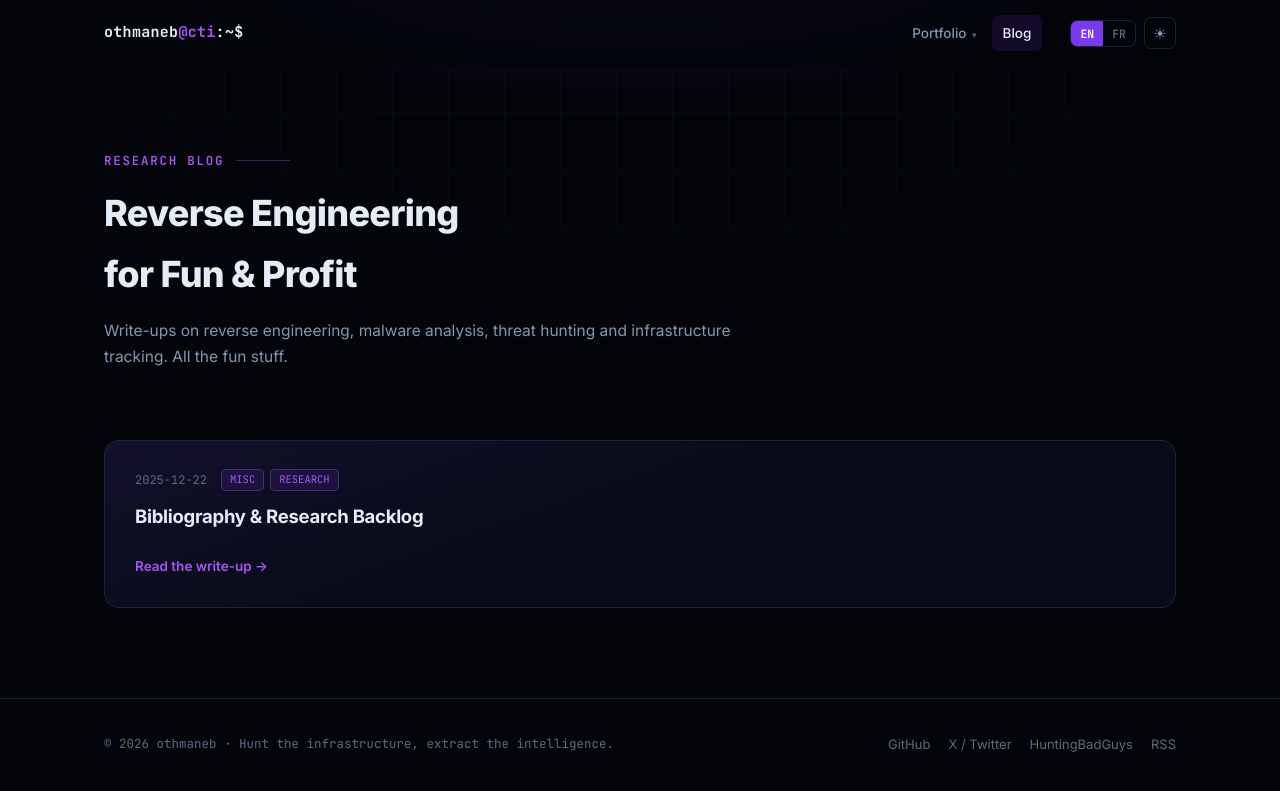
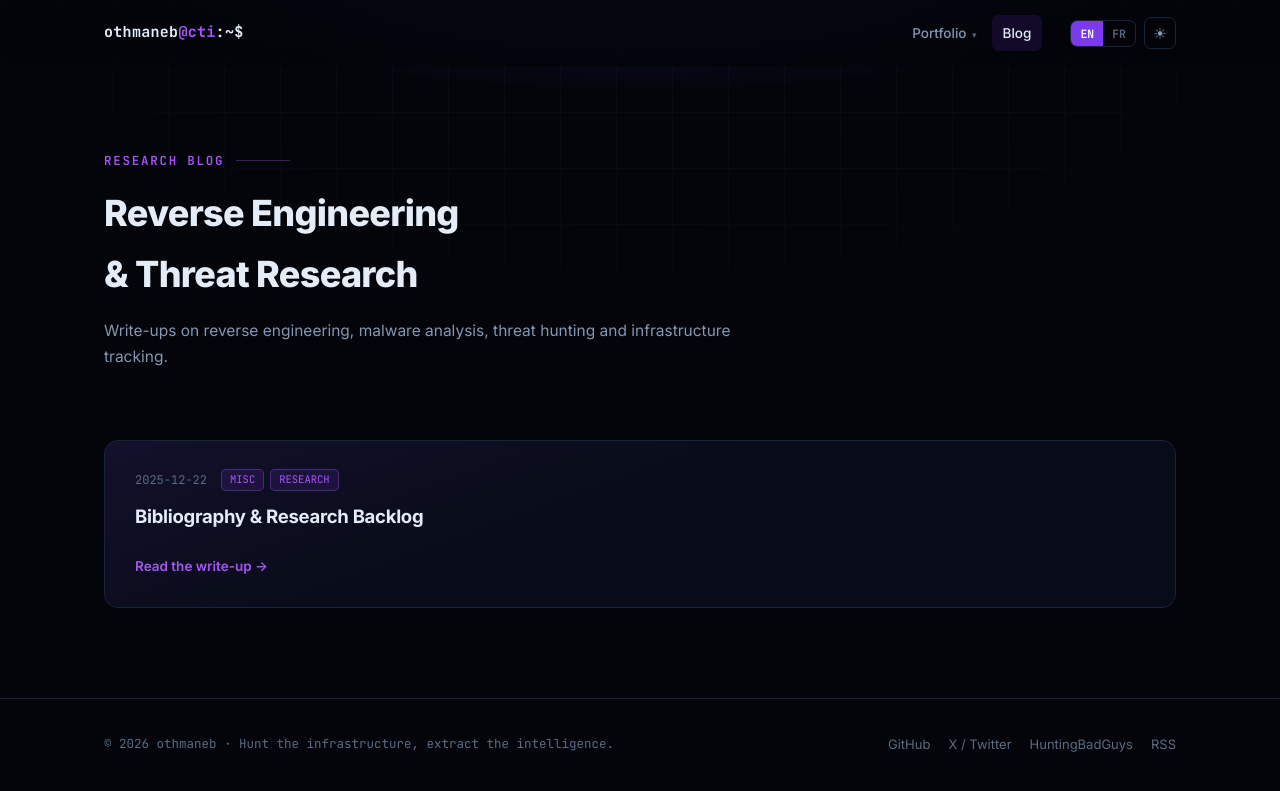
Before and after one commit to indestiny0xff/indestiny0xff.github.io, a Jekyll site: the page built from blog/index.html, in a window 1280 px wide. Shown: the top 791 px of the page. Built offline with Jekyll 4.4.1, drawn with Linux system fonts in a browser that asks for light colours.

Commit message:
Rename the blog to Reverse Engineering & Threat Research with FR translation
Co-Authored-By: Claude Fable 5 <noreply@anthropic.com>

```diff
--- a/blog/index.html
+++ b/blog/index.html
@@ -7,10 +7,10 @@ description: "Research blog: reverse engineering, malware analysis, threat hunti
 <header class="page-head">
   <div class="wrap">
     <div class="eyebrow"><span class="lang-en">Research blog</span><span class="lang-fr">Blog de recherche</span></div>
-    <h1><span class="lang-en">Reverse Engineering<br>for Fun &amp; Profit</span><span class="lang-fr">Reverse Engineering<br>for Fun &amp; Profit</span></h1>
+    <h1><span class="lang-en">Reverse Engineering<br>&amp; Threat Research</span><span class="lang-fr">Reverse Engineering<br>&amp; Recherche sur les Menaces</span></h1>
     <p>
-      <span class="lang-en">Write-ups on reverse engineering, malware analysis, threat hunting and infrastructure tracking. All the fun stuff.</span>
-      <span class="lang-fr">Write-ups sur le reverse engineering, l'analyse de malwares, le threat hunting et le tracking d'infrastructures. Que du fun.</span>
+      <span class="lang-en">Write-ups on reverse engineering, malware analysis, threat hunting and infrastructure tracking.</span>
+      <span class="lang-fr">Write-ups sur le reverse engineering, l'analyse de malwares, le threat hunting et le tracking d'infrastructures.</span>
     </p>
   </div>
 </header>
```
